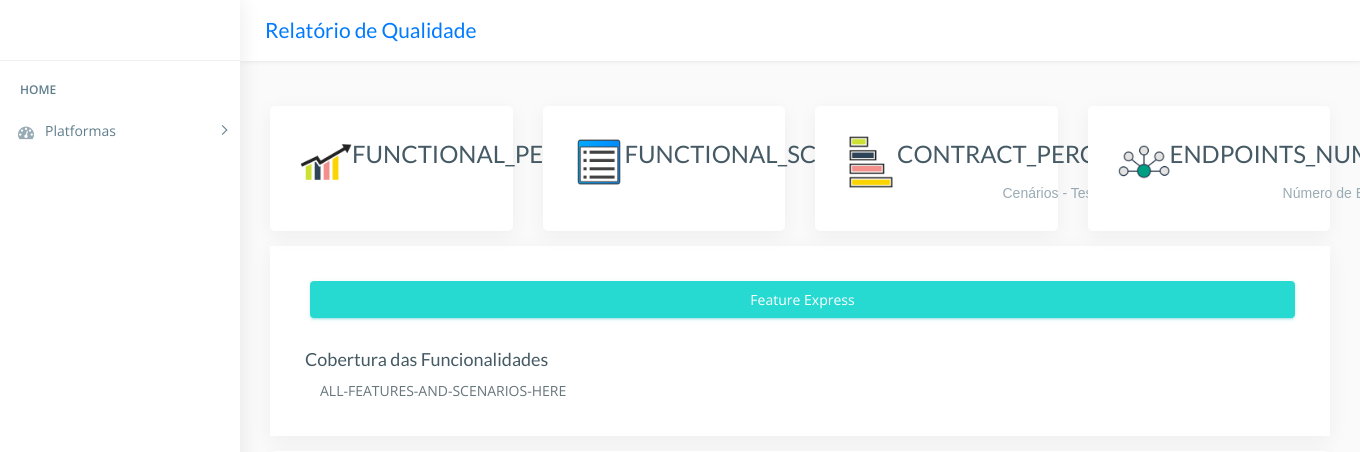
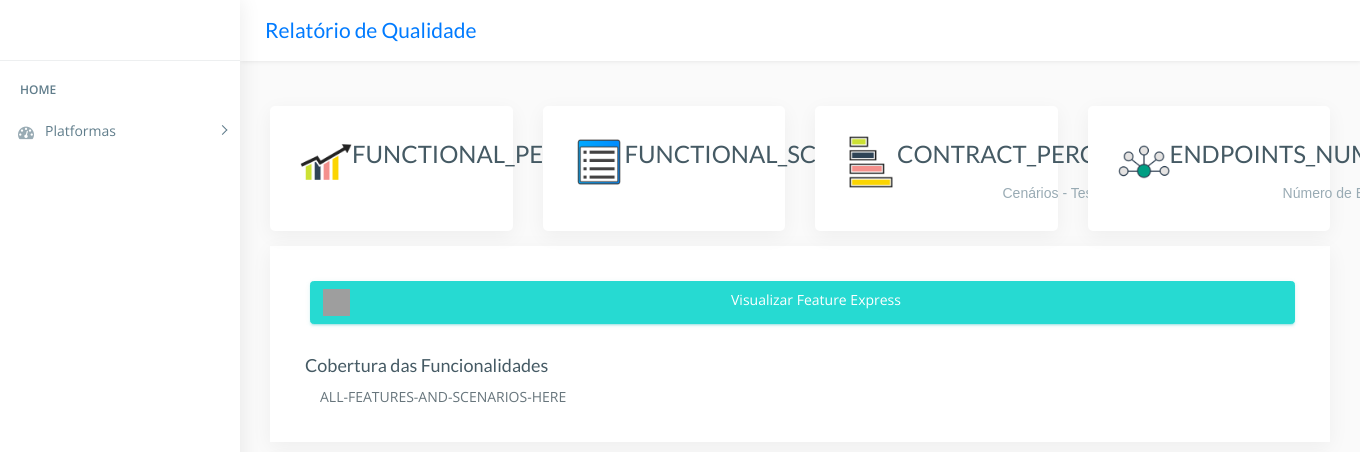
Before and after one commit to araujosnathan/weaver-report, a Python web app: template template/index.html in a window 1360 px wide; the page is wider, and only the part inside the window is pictured. Shown: the top 452 px of that part. Run offline with Jinja, Linux system fonts and the light colour scheme; the template is opened without the code that fills it, so the values that code supplies are empty; some libraries are stand-ins or nearby versions; grey boxes are pictures that could not be loaded.

Commit message:
Add icon to feature express button
Signed-off-by: Nathanael <nathanael@CS-571.local>

```diff
--- a/template/index.html
+++ b/template/index.html
@@ -174,7 +174,7 @@
                     <!-- column -->
                     <div class="col-lg-12">
                             <div class="card">
-                                <a href="http://localhost:7777/" class="btn btn-success btn-flat m-b-30 m-l-5">Feature Express</a>
+                                    <a href="http://localhost:7777/" class="btn btn-success btn-flat m-b-30 m-l-5"><img src="images/feature-express-icon.png" align="left" height="27px" width="27px">Visualizar Feature Express</a>
                                 <div class="card-body browser">
                                     <h4 class="card-title">Cobertura das Funcionalidades</h4>
 
```
